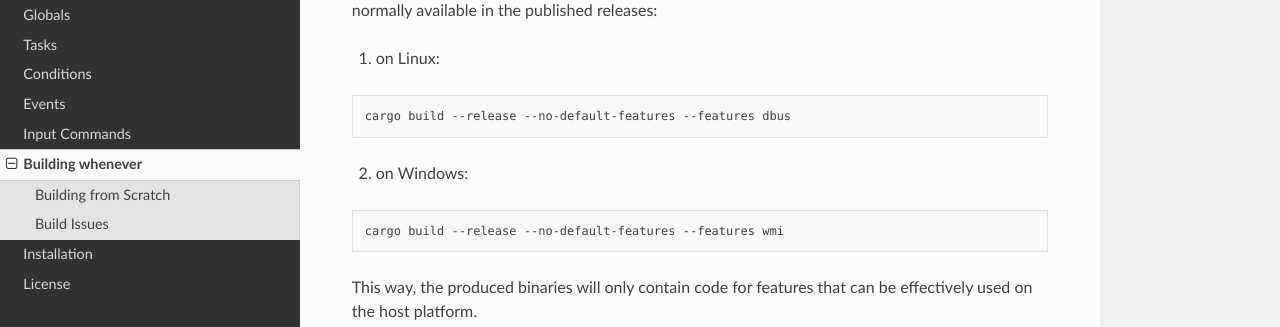
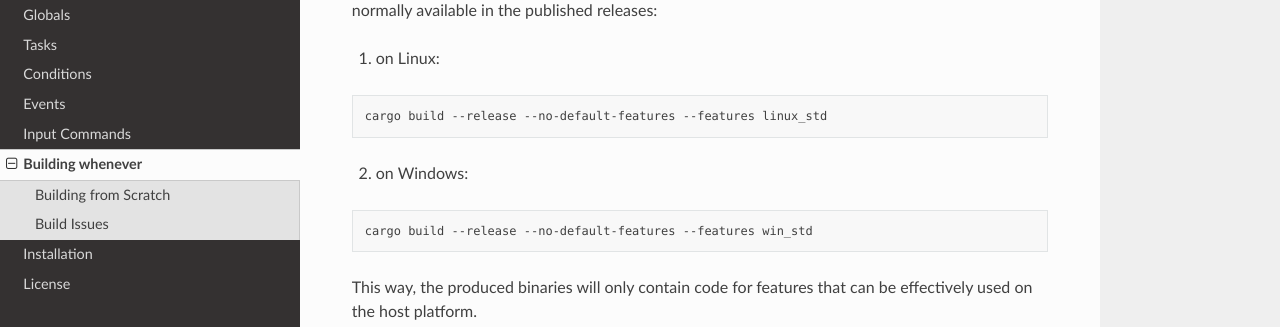
Before and after one commit to almostearthling/whenever, a Sphinx documentation site: the page built from docs/80.build.rst, in a window 1280 px wide and 1362 px high. Shown: the part 505-832 px from the top of the window. Built offline with Sphinx 7.4.7 and the Read the Docs theme 3.1.0, drawn with Linux system fonts in a browser that asks for light colours.

Commit message:
docs: specify standard feature sets in build docs
Specify the standard feature sets for supported platforms in build related documentation, which will become the new build standard.

```diff
--- a/docs/80.build.rst
+++ b/docs/80.build.rst
@@ -27,13 +27,13 @@ binaries that are normally available in the published releases:
 
 .. code-block:: shell
 
-   cargo build --release --no-default-features --features dbus
+   cargo build --release --no-default-features --features linux_std
 
 2. on Windows:
 
 .. code-block:: shell
 
-   cargo build --release --no-default-features --features wmi
+   cargo build --release --no-default-features --features win_std
 
 
 This way, the produced binaries will only contain code for features that can be effectively used
```
